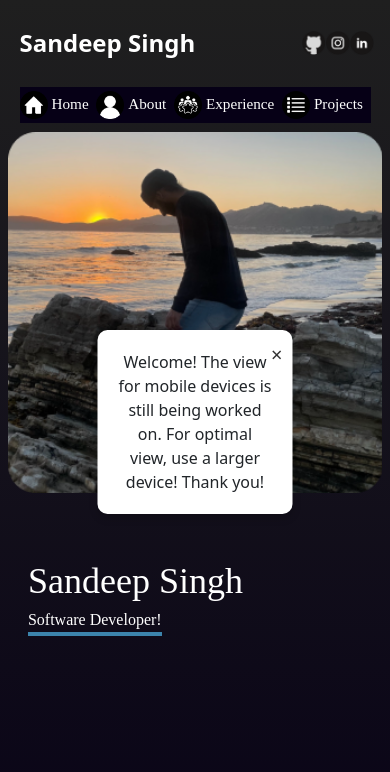
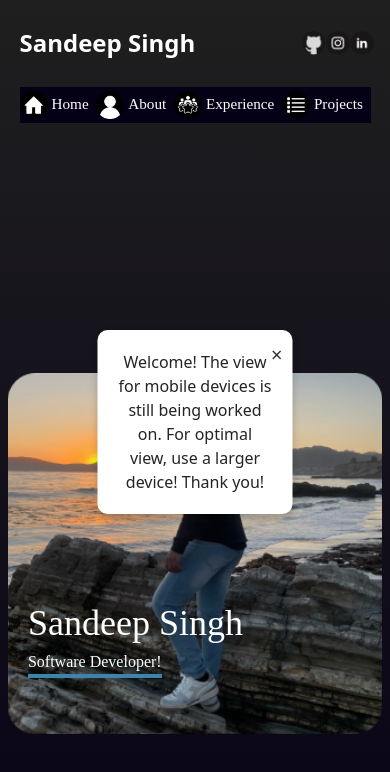
Before and after one commit to SandeepS3/personal-website, a React (Create React App) app: page / in a window 390 px wide. Shown: the top 772 px of the page. Built offline with nearby package versions, Linux system fonts and the light colour scheme; a web font is replaced by a local one.

Commit message:
fix homepage mobile

```diff
--- a/src/pages/HomeStyles.js
+++ b/src/pages/HomeStyles.js
@@ -37,6 +37,8 @@ const mediaStyles = {
     backgroundSize: "contain",
     minHeight: "100vh",
     borderRadius: "1.25em",
+    backgroundPosition: "center",
+    paddingTop: "5vh",
   },
   info: {
     display: "flex",
```
